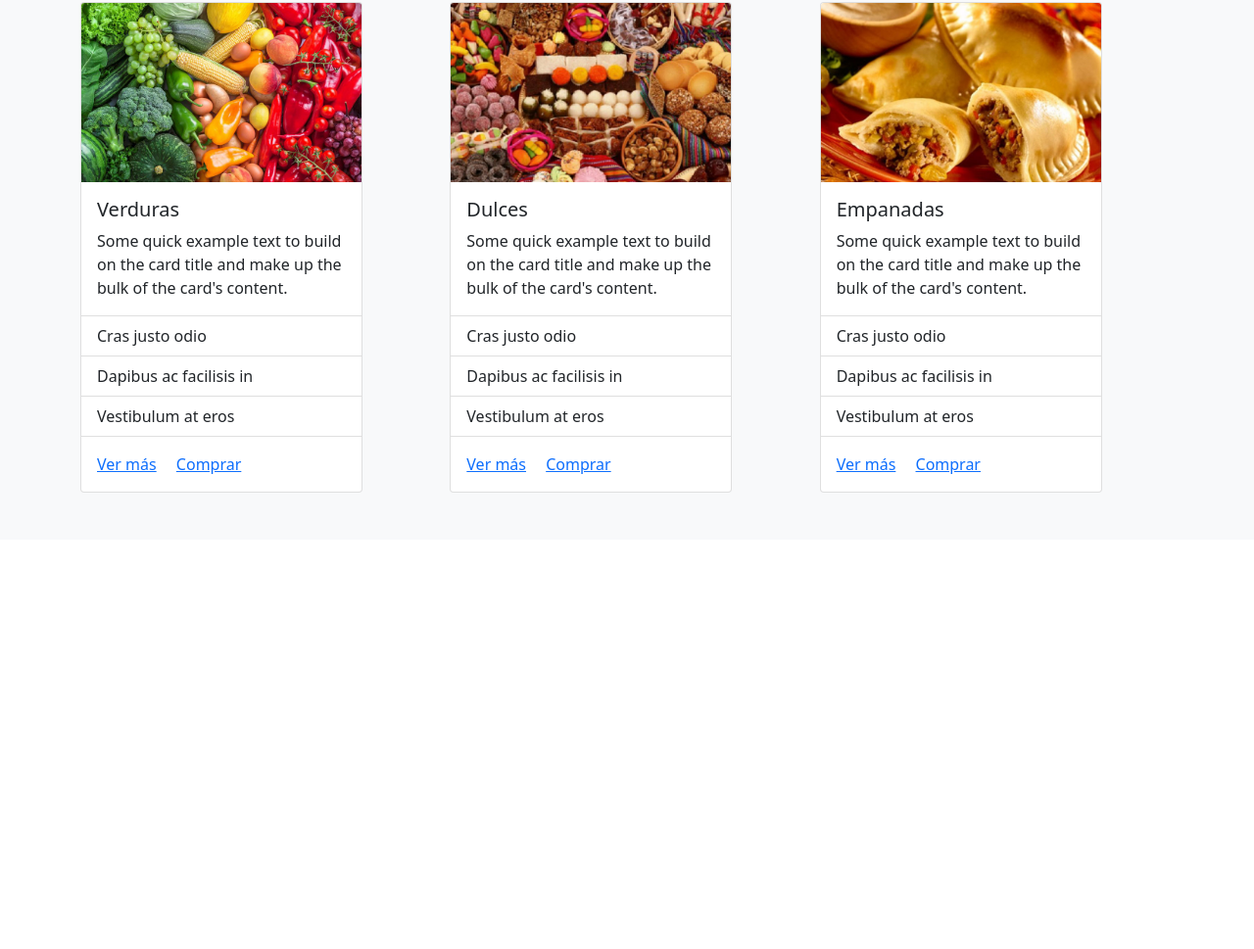
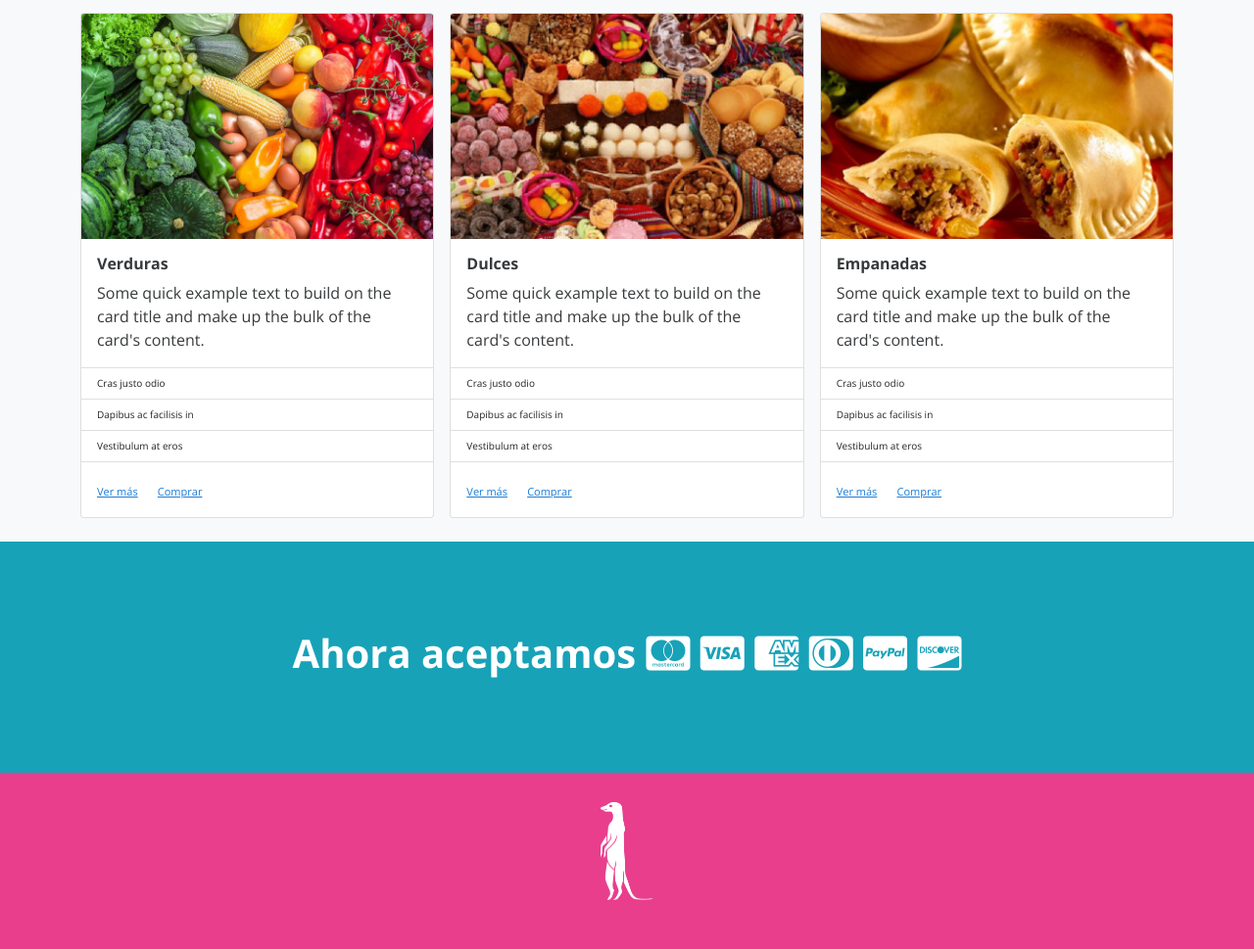
Before and after one commit to felipe-hgc/Suricata, a plain HTML site: page index.html in a window 1280 px wide. Shown: the part 890-1859 px from the top of the page at 98% size. Before the commit the page ends 1441 px from the top, so only its background shows below. Drawn offline with nearby package versions, Linux system fonts and the light colour scheme.

Commit message:
Modificaciones

```diff
--- a/assets/css/style.css
+++ b/assets/css/style.css
@@ -1,9 +1,11 @@
+body {
+  padding-top: 75px;
+}
 .navbar-custom{
     background-color: #E83E8C;
     opacity: 1;
     font-family: 'Open Sans', sans-serif;
-    font-size: 16px;
-    font-color:#FFFFFF;
+    color:#FFFFFF;
 }
 .navbar-brand{
     margin-left: 119px;
@@ -14,3 +16,73 @@
 .navbar-nav > li{
     padding-left:10px;
   }
+
+.fw-light {
+  text-align: center;
+  font-family: 'Open Sans',  sans-serif;
+  weight: 700;
+  font-size: 60px;
+  color: #707070;
+  }
+
+.card-title {
+    font-family: 'Open Sans',  sans-serif;
+    font-weight: 700;
+    font-size: 16px;
+    color: #373A3C;
+  }
+
+.card-text {
+    font-family: 'Open Sans',  sans-serif;
+    font-weight: 400;
+    font-size: 16px;
+    color: #373A3C;
+  }
+
+ul.list-group.list-group-flush {
+    font-family: 'Open Sans',  sans-serif;
+    font-weight: 400;
+    font-size: 10px;
+    color: #373A3C;
+  }
+
+  a {
+    font-family: 'Open Sans',  sans-serif;
+    font-weight: 400;
+    font-size: 16px;
+    color: #FFFFFF;
+  }
+
+  .card-link {
+    font-family: 'Open Sans',  sans-serif;
+    font-weight: 400;
+    font-size: 11px;
+    color: #1C7CD5;
+  }
+
+
+  div.d-none.d-lg-block {
+    text-align: center;
+    background-color: #17A2B8;
+    width: 100%;
+   /*height: 5em;*/
+  padding-top: 50px;
+  padding-bottom: 50px;
+  }
+
+  h6 {
+    padding-top: 1em;
+    padding-bottom: 1em;
+    font-family: 'Open Sans',  sans-serif;
+    font-weight: 700;
+    font-size: 40px;
+    color: #FFFFFF;
+  }
+
+  .banner {
+    background-color: #E83E8C;
+    width: 100%;
+    padding-top: 30px;
+    padding-bottom: 50px;
+   /*height: 14em;*/
+  }
--- a/index.html
+++ b/index.html
@@ -10,9 +10,10 @@
   <link rel="preconnect" href="https://fonts.googleapis.com">
   <link rel="preconnect" href="https://fonts.gstatic.com" crossorigin>
   <link href="https://fonts.googleapis.com/css2?family=Open+Sans:wght@400;700&display=swap" rel="stylesheet">
+  <script src="https://kit.fontawesome.com/436595a968.js" crossorigin="anonymous"></script>
   <body>
 	<link rel="stylesheet" href="assets/css/style.css">
-	<nav class="navbar navbar-expand-sm navbar-dark navbar-custom">
+	<nav class="navbar navbar-expand-sm navbar-dark fixed-top navbar-custom">
 	  <div class="container-fluid ">
 		<a class="navbar-brand " href="#"><img src="assets/img/logo.png" height="53" alt=""></a>
 		<button class="navbar-toggler" type="button" data-bs-toggle="collapse" data-bs-target="#navbarSupportedContent" aria-controls="navbarSupportedContent" aria-expanded="false" aria-label="Toggle navigation">
@@ -35,19 +36,18 @@
 	</nav>
 
 	<section class="py-5 text-center container">
-		<div class="row py-lg-5">
-		  <div class="col-lg-6 col-md-8 mx-auto">
-			<h1 class="fw-light">Nuestros productos</h1>
+		<div class="row pt-5">
+		  <div class="col mx-auto">
+			<h1 class="fw-light"> <strong>Nuestros Productos</strong></h1>
 		  </div>
 		</div>
 	  </section>
 
-	<div class="album py-5 bg-light">
+	<div class="album pt-5 bg-light">
 	<div class="container">
 	<div class="row row-cols-1 row-cols-sm-2 row-cols-md-3 g-3">
-	<!--<div class="row">-->
 	<div class="col-sm-4">
-	<div class="card" style="width: 18rem;">
+	<div class="card mb-4">
 		<img class="card-img-top" src="assets/img/colaciones.jpg" alt="Card image cap">
 		<div class="card-body">
 		  <h5 class="card-title">Colaciones</h5>
@@ -66,7 +66,7 @@
 	</div>
 
 	<div class="col-sm-4">
-		<div class="card" style="width: 18rem;">
+		<div class="card mb-4">
 			<img class="card-img-top" src="assets/img/desayunos.jpg" alt="Card image cap">
 			<div class="card-body">
 			  <h5 class="card-title">Desayunos</h5>
@@ -85,7 +85,7 @@
 		</div>
 
 		<div class="col-sm-4">
-			<div class="card" style="width: 18rem;">
+			<div class="card mb-4">
 				<img class="card-img-top" src="assets/img/bebidas.jpg" alt="Card image cap">
 				<div class="card-body">
 				  <h5 class="card-title">Bebidas</h5>
@@ -104,7 +104,7 @@
 			</div>
 
 			<div class="col-sm-4">
-				<div class="card" style="width: 18rem;">
+				<div class="card mb-4">
 					<img class="card-img-top" src="assets/img/verduras.jpg" alt="Card image cap">
 					<div class="card-body">
 					  <h5 class="card-title">Verduras</h5>
@@ -123,7 +123,7 @@
 				</div>
 
 				<div class="col-sm-4">
-					<div class="card" style="width: 18rem;">
+					<div class="card mb-4">
 						<img class="card-img-top" src="assets/img/dulces.jpg" alt="Card image cap">
 						<div class="card-body">
 						  <h5 class="card-title">Dulces</h5>
@@ -142,7 +142,7 @@
 					</div>
 
 					<div class="col-sm-4">
-						<div class="card" style="width: 18rem;">
+						<div class="card mb-4">
 							<img class="card-img-top" src="assets/img/empanadas.jpg" alt="Card image cap">
 							<div class="card-body">
 							  <h5 class="card-title">Empanadas</h5>
@@ -162,5 +162,18 @@
 					</div>
 				</div>
 			</div>
+			<footer>
+				<div class="d-none d-lg-block mx-auto">
+					<h6>Ahora aceptamos
+					 	<i class="fa-brands fa-cc-mastercard" style="color:#ffffff"></i>
+					 	<i class="fa-brands fa-cc-visa" style="color:#ffffff"></i>
+					 	<i class="fa-brands fa-cc-amex" style="color:#ffffff"></i>
+					 	<i class="fa-brands fa-cc-diners-club" style="color:#ffffff"></i>
+					 	<i class="fa-brands fa-cc-paypal" style="color:#ffffff"></i>
+					 	<i class="fa-brands fa-cc-discover" style="color:#ffffff"></i>
+						</h6>
+				</div>
+				<div class="banner"> <img src="assets/img/logo-footer.png" class="mx-auto d-block" height="100px" ></div>
+			</footer>
 </body>
 </html>
```
